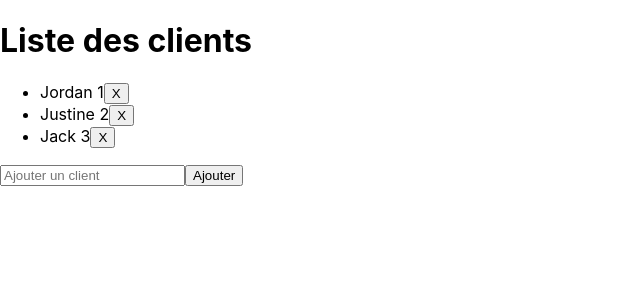
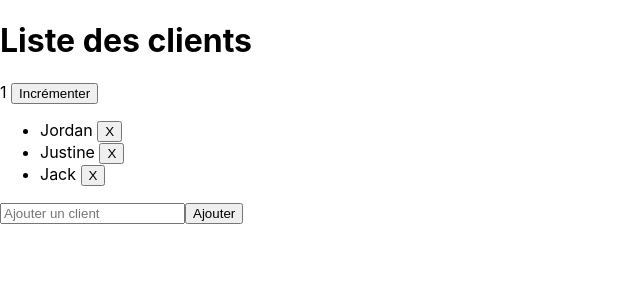
Before and after one commit to jordan62300/reactSandbox, a React (Create React App) app: page / in a window 1280 px wide. Shown: the top 300 px of the page, without its empty margins (0-640 px from the left). Built offline with nearby package versions, Linux system fonts and the light colour scheme.

Commit message:
ajout du compteur en utilisant le hooks

```diff
--- a/src/App.js
+++ b/src/App.js
@@ -1,9 +1,9 @@
-import logo, { ReactComponent } from './logo.svg';
 import './App.css';
 import React from 'react';
 import ReactDOM from 'react-dom';
 import Client from './Client'
 import ClientForm from './ClientForm'
+import Counter from './Counter'
 
 
 
@@ -44,6 +44,7 @@ class App extends React.Component {
   return (
    <div>
      <h1>{this.title}</h1>
+     <Counter />
      <ul>
      {this.state.clients.map(client => (
     <Client details={client} onDelete={this.removeClient}/>
--- a/src/Client.jsx
+++ b/src/Client.jsx
@@ -1,18 +1,9 @@
-import React, {Component} from "react";
+import React from "react";
 
-class Client extends Component  {
-
-
-    render() {
-
-        const { onDelete , details} = this.props
-
-        return (
-        <li>
-        {details.nom} {details.id}<button onClick={ () => onDelete(this.props.details.id)}>X</button>
-        </li>
-        )
-    }
-}
+const Client = ({details, onDelete}) => (
+    <li>
+        {details.nom} <button onClick={() => onDelete(details.id)}>X</button>
+    </li>
+);
 
 export default Client
--- /dev/null
+++ b/src/Counter.jsx
@@ -0,0 +1,18 @@
+import React, { useState} from "react";
+
+const Counter = (props) => {
+
+
+  const [compteur , setCompteur] = useState(1);
+  const handleChange = () =>  setCompteur(compteur + 1)
+
+
+    return (
+    <div>
+        {compteur} <button onClick={handleChange}>Incrémenter</button>
+    </div>
+    )
+}
+
+
+export default Counter;
```
Also changed, not shown: 1 other file (tests, documents, lock files or other folders).
